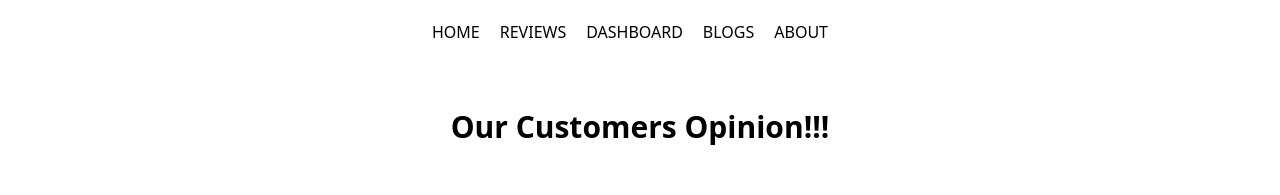
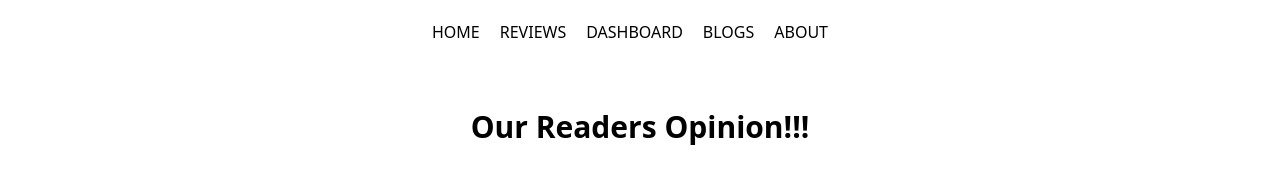
Before and after one commit to Nuruzzamanshah/Assignmetn-9, a React (Create React App) app: page /reviews in a window 1280 px wide. Shown: the top 195 px of the page. Built offline with nearby package versions, Linux system fonts and the light colour scheme.

Commit message:
page not found problem solve

```diff
--- a/src/components/Reviews/Reviews.js
+++ b/src/components/Reviews/Reviews.js
@@ -7,7 +7,7 @@ const Reviews = () => {
     const [books, setBooks] = useBooks();
     return (
       <div>
-        <h1 className='customer'>Our Customers Opinion!!!</h1>
+        <h1 className='customer'>Our Readers Opinion!!!</h1>
         <div className='books-container'>
           {books.map((book) => (
             <Books key={book.id} book={book}></Books>
```
